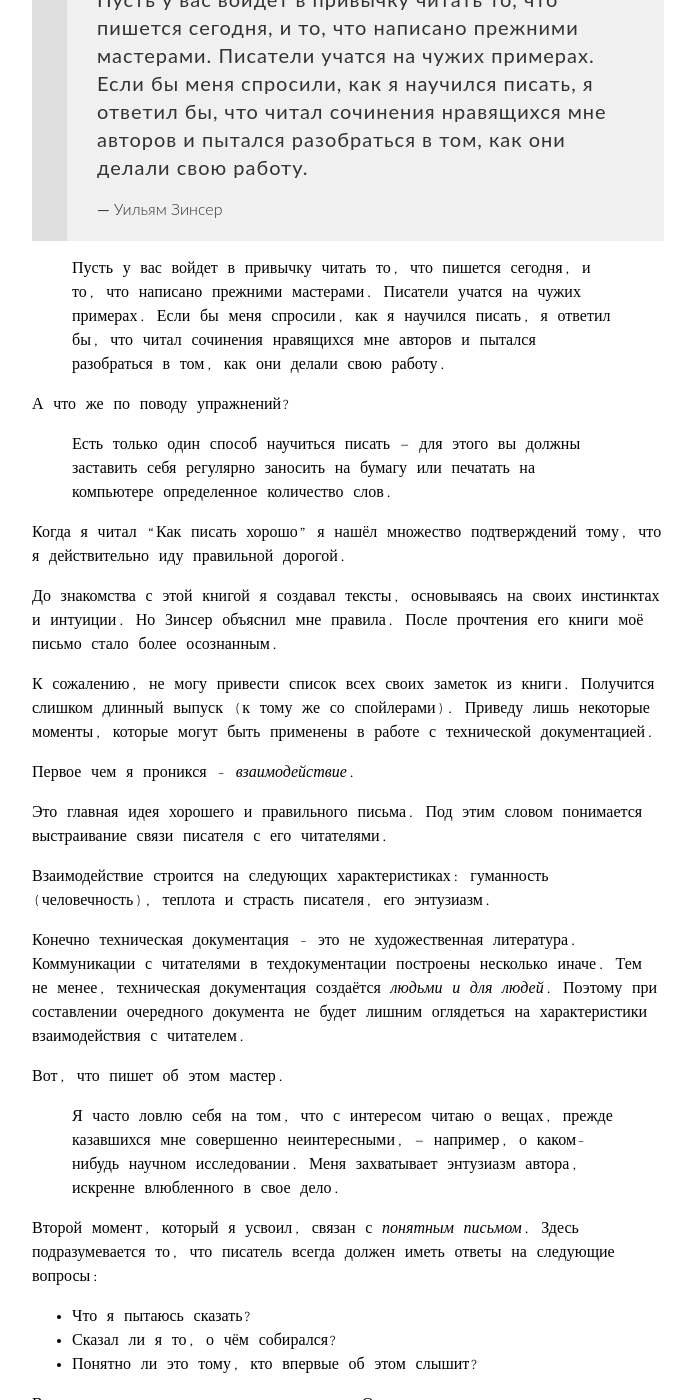
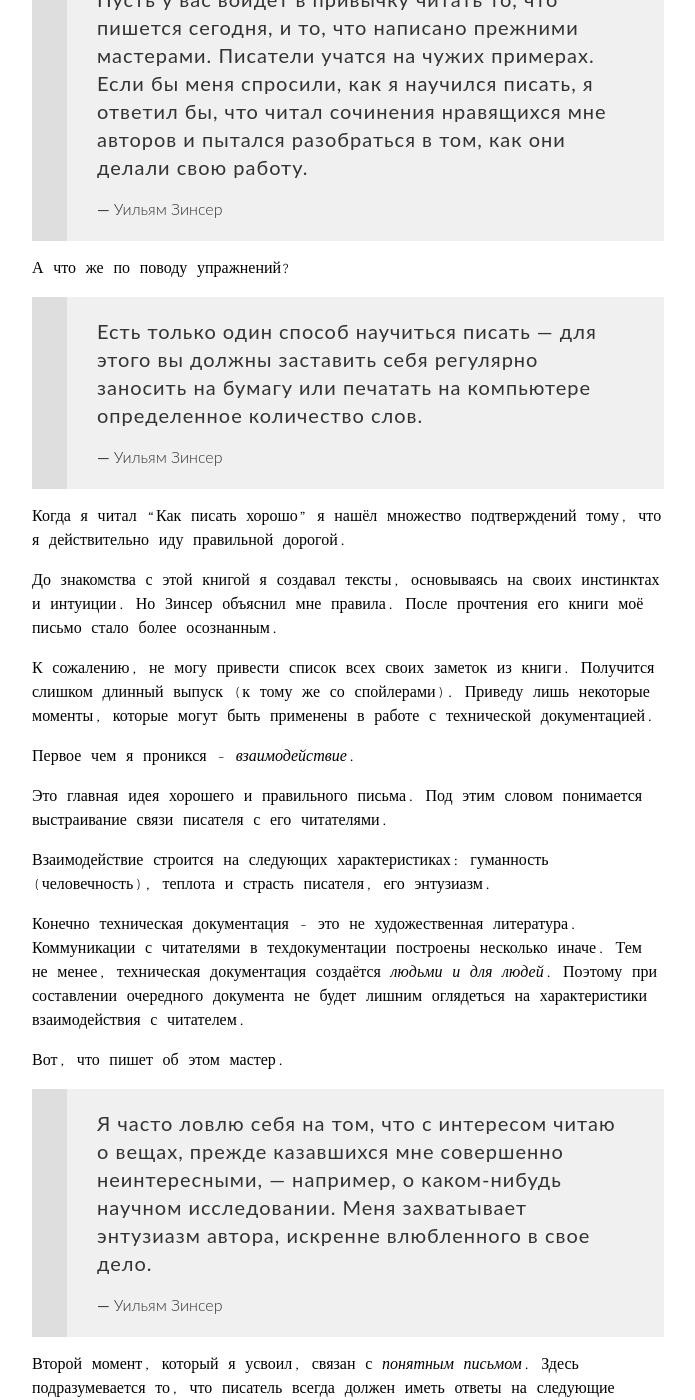
Before and after one commit to techwritex/techcommpod, a Jekyll site: the page built from _posts/2023-03-02-vypusk-3-zinser-kak-pisat-khorosho.md, in a window 1280 px wide and 1400 px high, scrolled down 2679 px. Shown: the whole window, without its empty margins (292-987 px from the left). Built offline with Jekyll 4.4.1, drawn with Linux system fonts in a browser that asks for light colours; some of the changed text lies outside the part shown.

Commit message:
techcommpod-0.45

```diff
--- a/_posts/2023-03-02-vypusk-3-zinser-kak-pisat-khorosho.md
+++ b/_posts/2023-03-02-vypusk-3-zinser-kak-pisat-khorosho.md
@@ -85,11 +85,12 @@ episode: "Уильям Зинсер. Как писать хорошо"
   <footer>— <cite style="font-style: normal;font-weight: 300;">Уильям Зинсер</cite></footer>
 </blockquote>
 
-> Пусть у вас войдет в привычку читать то, что пишется сегодня, и то, что написано прежними мастерами. Писатели учатся на чужих примерах. Если бы меня спросили, как я научился писать, я ответил бы, что читал сочинения нравящихся мне авторов и пытался разобраться в том, как они делали свою работу.
-
 А что же по поводу упражнений?
 
-> Есть только один способ научиться писать — для этого вы должны заставить себя регулярно заносить на бумагу или печатать на компьютере определенное количество слов.
+<blockquote style="margin: 0; background: #F0F0F1;color: #333334;padding: 20px 30px;position: relative;border-left: 35px solid #DFDEDE;font-family: 'Lato', sans-serif;">
+  <p style="margin: 0 0 16px;font-size: 20px;letter-spacing: .05em;line-height: 1.4;">Есть только один способ научиться писать — для этого вы должны заставить себя регулярно заносить на бумагу или печатать на компьютере определенное количество слов.</p>
+  <footer>— <cite style="font-style: normal;font-weight: 300;">Уильям Зинсер</cite></footer>
+</blockquote>
 
 Когда я читал “Как писать хорошо” я нашёл множество подтверждений тому, что я действительно иду правильной дорогой.
 
@@ -107,7 +108,10 @@ episode: "Уильям Зинсер. Как писать хорошо"
 
 Вот, что пишет об этом мастер.
 
-> Я часто ловлю себя на том, что с интересом читаю о вещах, прежде казавшихся мне совершенно неинтересными, — например, о каком-нибудь научном исследовании. Меня захватывает энтузиазм автора, искренне влюбленного в свое дело.
+<blockquote style="margin: 0; background: #F0F0F1;color: #333334;padding: 20px 30px;position: relative;border-left: 35px solid #DFDEDE;font-family: 'Lato', sans-serif;">
+  <p style="margin: 0 0 16px;font-size: 20px;letter-spacing: .05em;line-height: 1.4;">Я часто ловлю себя на том, что с интересом читаю о вещах, прежде казавшихся мне совершенно неинтересными, — например, о каком-нибудь научном исследовании. Меня захватывает энтузиазм автора, искренне влюбленного в свое дело.</p>
+  <footer>— <cite style="font-style: normal;font-weight: 300;">Уильям Зинсер</cite></footer>
+</blockquote>
 
 Второй момент, который я усвоил, связан с *понятным письмом*. Здесь подразумевается то, что писатель всегда должен иметь ответы на следующие вопросы:
 
@@ -117,7 +121,10 @@ episode: "Уильям Зинсер. Как писать хорошо"
 
 Выглядит очевидным и донельзя простым. Однако, многие техписатели не уделяют должного внимания указанным выше вопросам, когда создают свою техническую документацию. Просто пишут на автомате без ясных и  осмысленных ответов на перечисленные вопросы. В результате читателям трудно работать с подобной документацией.
 
-> Кто ясно мыслит, тот ясно пишет; одного без другого не бывает.
+<blockquote style="margin: 0; background: #F0F0F1;color: #333334;padding: 20px 30px;position: relative;border-left: 35px solid #DFDEDE;font-family: 'Lato', sans-serif;">
+  <p style="margin: 0 0 16px;font-size: 20px;letter-spacing: .05em;line-height: 1.4;">Кто ясно мыслит, тот ясно пишет; одного без другого не бывает.</p>
+  <footer>— <cite style="font-style: normal;font-weight: 300;">Уильям Зинсер</cite></footer>
+</blockquote>
 
 Третий момент заключался в правильном составлении *структуры предложений* и *использовании сложных предложений*. Смысл здесь в следующем:
 
@@ -126,7 +133,10 @@ episode: "Уильям Зинсер. Как писать хорошо"
 
 Выполнение упомянутых действий позволит создавать короткие предложения, которые будут понятны читателю. Кстати, это один из основных принципов написания технической документации.
 
-> Вы не сможете писать хорошо, если не будете вычищать каждое предложение, оставляя в нем только самое необходимое. Каждое слово, которое не несет смысловой нагрузки, каждое длинное слово, которое можно заменить на короткое, каждое наречие, которое дублирует по своему значению стоящий рядом глагол, каждая пассивная конструкция, которая мешает читателю ясно понять, кто что делает, — вот тысяча и одна примесь, ослабляющая силу предложения.
+<blockquote style="margin: 0; background: #F0F0F1;color: #333334;padding: 20px 30px;position: relative;border-left: 35px solid #DFDEDE;font-family: 'Lato', sans-serif;">
+  <p style="margin: 0 0 16px;font-size: 20px;letter-spacing: .05em;line-height: 1.4;">Вы не сможете писать хорошо, если не будете вычищать каждое предложение, оставляя в нем только самое необходимое. Каждое слово, которое не несет смысловой нагрузки, каждое длинное слово, которое можно заменить на короткое, каждое наречие, которое дублирует по своему значению стоящий рядом глагол, каждая пассивная конструкция, которая мешает читателю ясно понять, кто что делает, — вот тысяча и одна примесь, ослабляющая силу предложения.</p>
+  <footer>— <cite style="font-style: normal;font-weight: 300;">Уильям Зинсер</cite></footer>
+</blockquote>
 
 ### 09:14 - 09:56 Вывод
 
@@ -137,7 +147,10 @@ episode: "Уильям Зинсер. Как писать хорошо"
 
 Добавлю ещё одну цитату Зинсера напоследок.
 
-> Писать - значит думать на бумаге. Всякий, кто ясно мыслит, способен ясно писать о любом предмете.
+<blockquote style="margin: 0; background: #F0F0F1;color: #333334;padding: 20px 30px;position: relative;border-left: 35px solid #DFDEDE;font-family: 'Lato', sans-serif;">
+  <p style="margin: 0 0 16px;font-size: 20px;letter-spacing: .05em;line-height: 1.4;">Писать - значит думать на бумаге. Всякий, кто ясно мыслит, способен ясно писать о любом предмете.</p>
+  <footer>— <cite style="font-style: normal;font-weight: 300;">Уильям Зинсер</cite></footer>
+</blockquote>
 
 ### 09:57 - 10:38 Заключение
 
```
